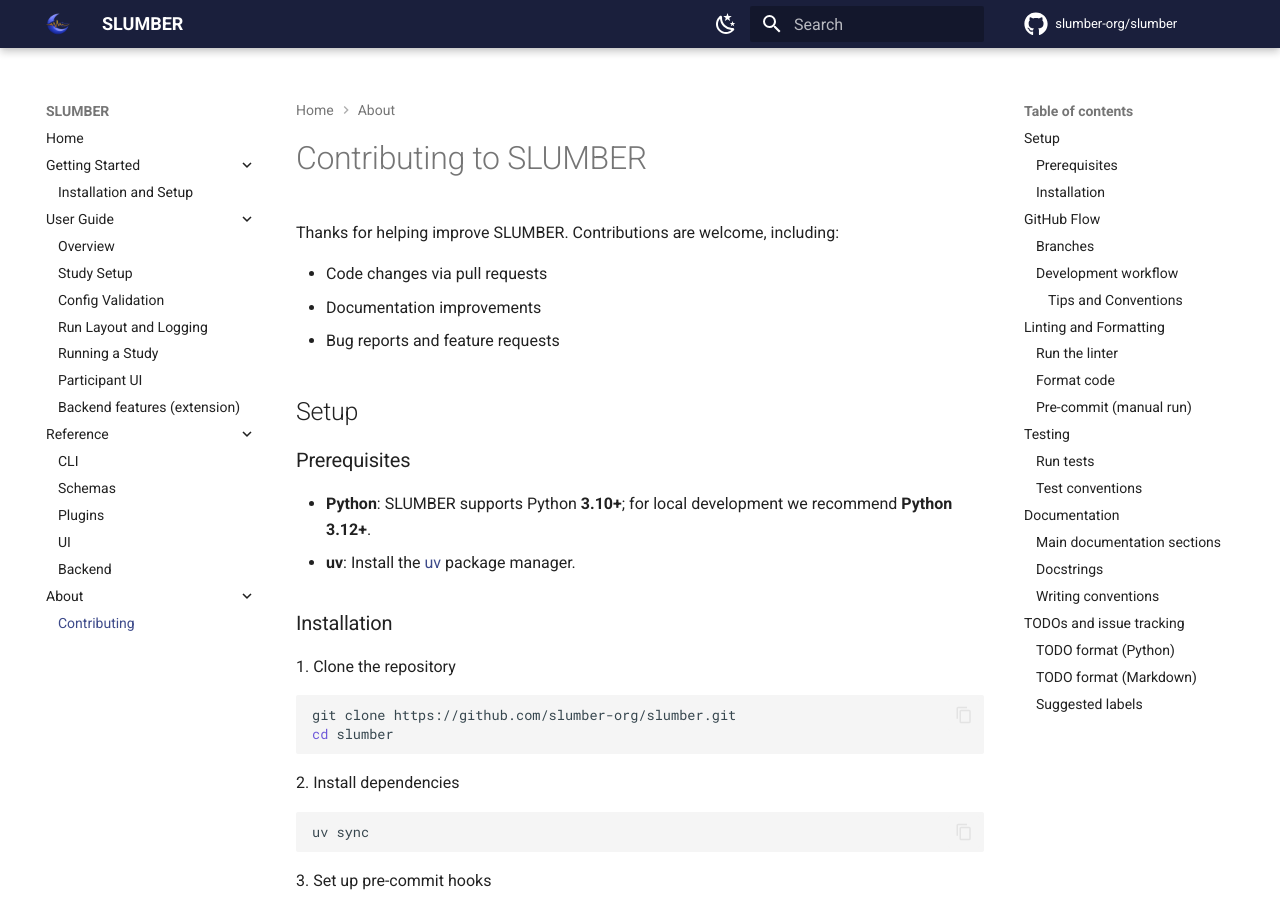
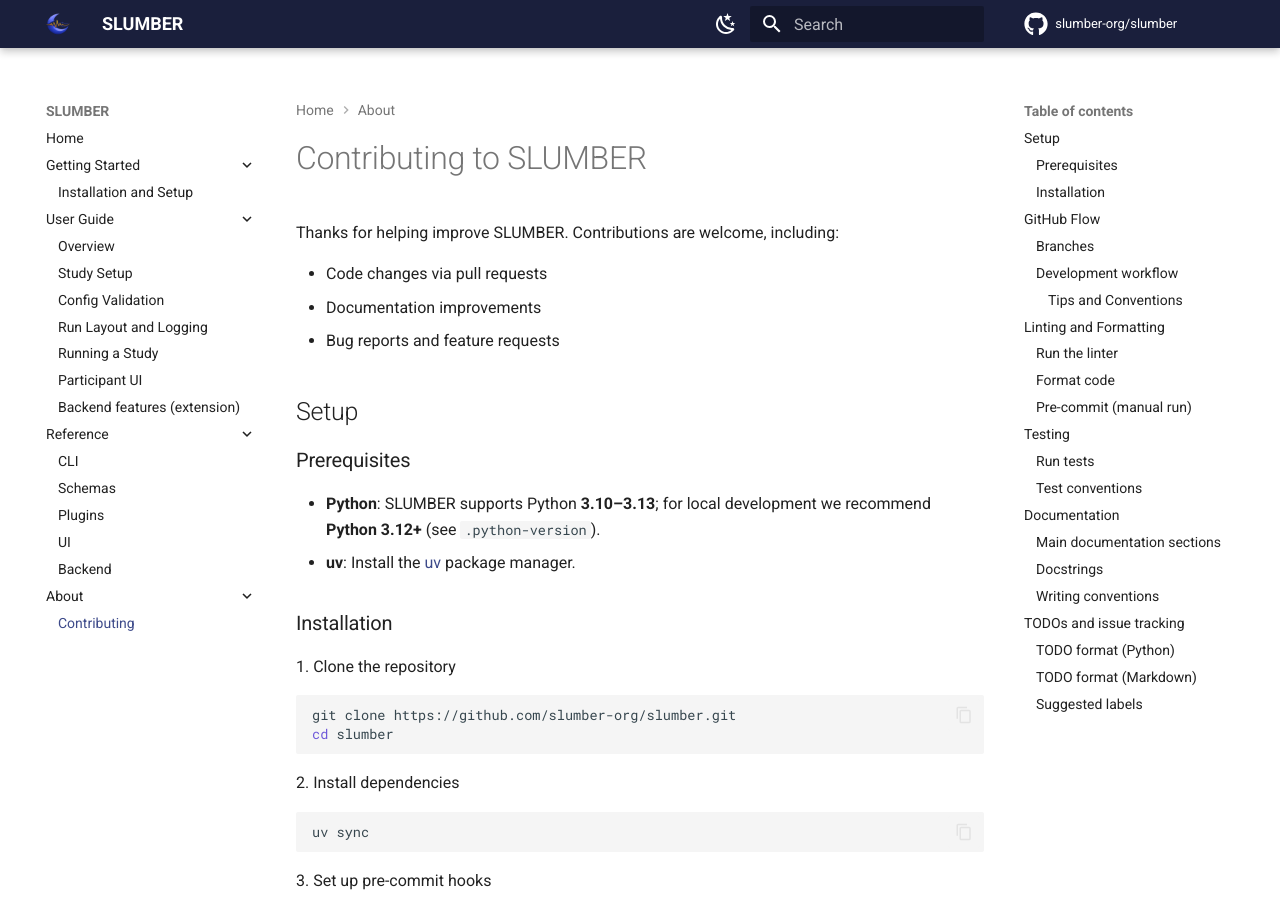
Before and after one commit to slumber-org/slumber, an MkDocs documentation site: the page built from docs/about/contributing.md, in a window 1280 px wide and 900 px high. Built offline with MkDocs 1.6.1 and Material for MkDocs 9.7.7, drawn with Linux system fonts in a browser that asks for light colours; comment, search, counter and statistics services are not loaded.

Commit message:
Cap supported Python at 3.13 until ezmsg works on 3.14.
ezmsg's ThreadPoolExecutor shim crashes on 3.14, so exclude it from
requires-python and the CI matrix.

```diff
--- a/docs/about/contributing.md
+++ b/docs/about/contributing.md
@@ -10,7 +10,7 @@
 
 ### Prerequisites
 
-- **Python**: SLUMBER supports Python **3.10+**; for local development we recommend **Python 3.12+**.
+- **Python**: SLUMBER supports Python **3.10–3.13**; for local development we recommend **Python 3.12+** (see `.python-version`).
 - **uv**: Install the [uv](https://docs.astral.sh/uv/) package manager.
 
 ### Installation
--- a/pyproject.toml
+++ b/pyproject.toml
@@ -7,7 +7,7 @@
     { name = "Ali Saberi", email = "ali.saberi96@gmail.com" },
     { name = "Tinke van Buijtene", email = "tinke@kpnmail.nl"}
 ]
-requires-python = ">=3.10"
+requires-python = ">=3.10,<3.14"
 dependencies = [
     "python-dotenv>=1.0.0",
     "ezmsg>=3.7.3",
```
Also changed, not shown: docs/getting-started/installation-setup.md (+1 -1 lines), 5 other files.
